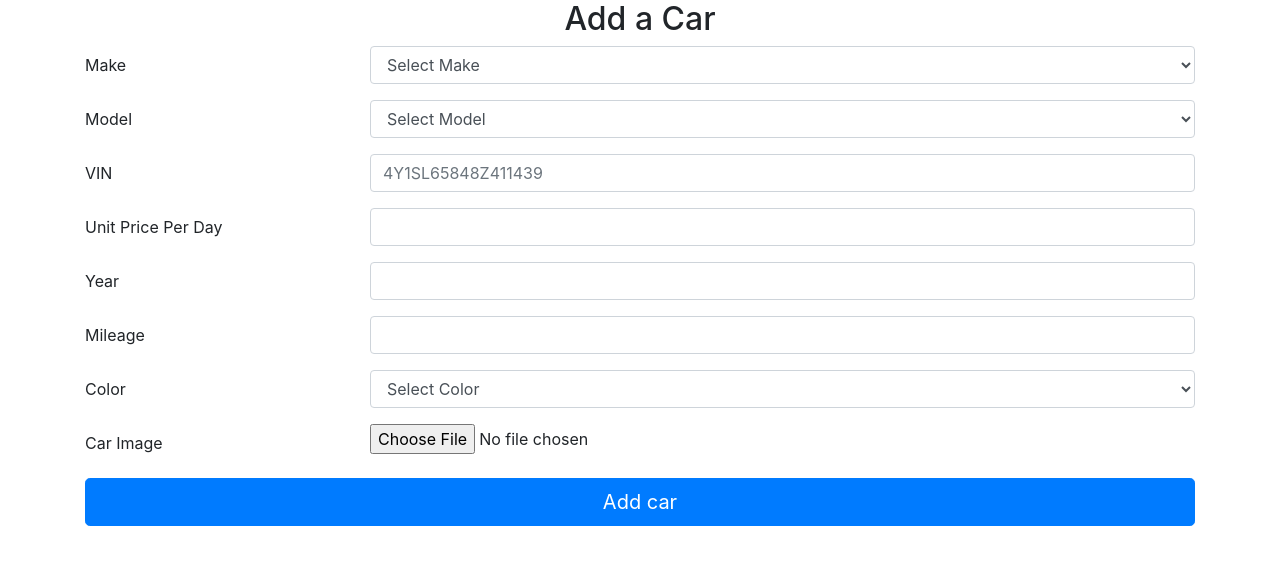
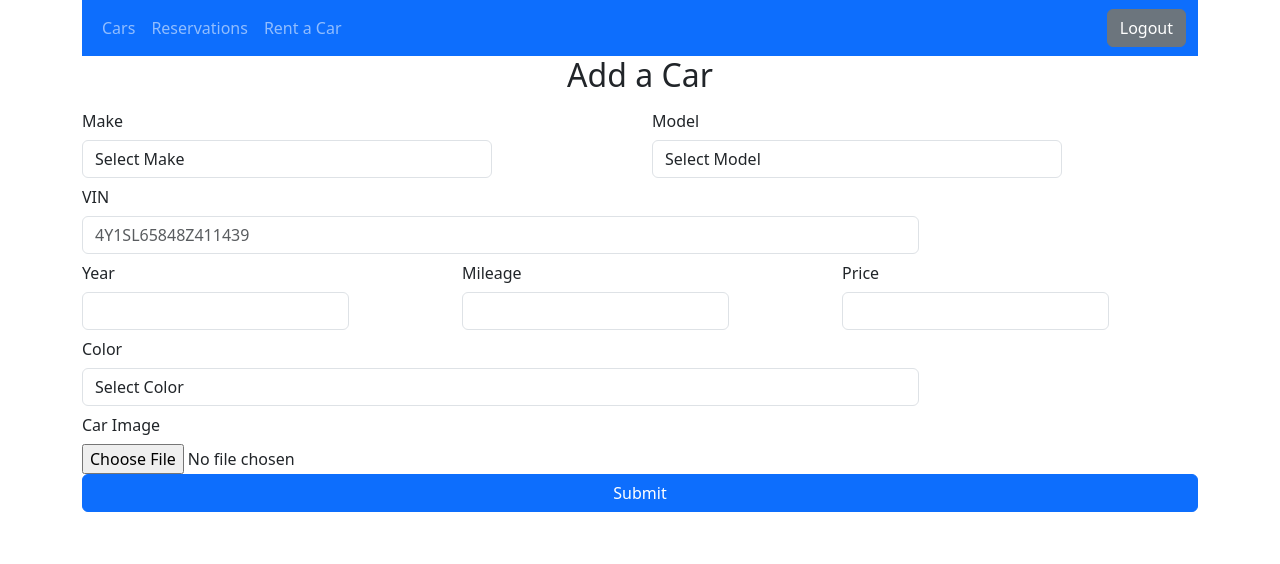
Before and after one commit to longchangvn/472_FinalProject, a website: page public/view/addCar.html in a window 1280 px wide. Drawn offline with nearby package versions, Linux system fonts and the light colour scheme.

Commit message:
nav is added to addcar

```diff
--- a/public/view/addCar.html
+++ b/public/view/addCar.html
@@ -1,17 +1,24 @@
 <!DOCTYPE html>
-<html>
+<html lang="en">
 
 <head>
-    <link rel="stylesheet" href="https://maxcdn.bootstrapcdn.com/bootstrap/4.5.2/css/bootstrap.min.css">
+    <meta charset="UTF-8">
+    <meta name="viewport" content="width=device-width, initial-scale=1.0">
+    <title>Add Car</title>
+    <!-- Add Bootstrap CSS link -->
+    <link href="https://cdn.jsdelivr.net/npm/bootstrap@5.3.2/dist/css/bootstrap.min.css" rel="stylesheet"
+        integrity="sha384-T3c6CoIi6uLrA9TneNEoa7RxnatzjcDSCmG1MXxSR1GAsXEV/Dwwykc2MPK8M2HN" crossorigin="anonymous">
     <link rel="stylesheet" href="../css/addCar-styles.css">
-
 </head>
 
 <body>
     <div class="container">
+        <div id="nav-placeholder"></div>
+
         <h2 class="text-center">Add a Car</h2>
         <form id="carForm" enctype="multipart/form-data">
-            <div class="form-group row">
+            <div class="row">
+                <div class="col">
                     <label for="make" class="col-md-3 col-form-label">Make</label>
                     <div class="col-md-9">
                         <select class="form-control" id="make" name="make">
@@ -20,7 +27,7 @@
                         </select>
                     </div>
                 </div>
-            <div class="form-group row">
+                <div class="col">
                     <label for="model" class="col-md-3 col-form-label">Model</label>
                     <div class="col-md-9">
                         <select class="form-control" id="model" name="model">
@@ -29,33 +36,38 @@
                         </select>
                     </div>
                 </div>
-            <div class="form-group row">
+            </div>
+
+            <div class="form-group">
                 <label for="vin" class="col-md-3 col-form-label">VIN</label>
                 <div class="col-md-9">
-                    <input type="text" class="form-control" id="vin" name="vin" pattern="^[A-HJ-NPR-Z0-9]{17}$" placeholder="4Y1SL65848Z411439"
-                        required>
+                    <input type="text" class="form-control" id="vin" name="vin" pattern="^[A-HJ-NPR-Z0-9]{17}$"
+                        placeholder="4Y1SL65848Z411439" required>
                 </div>
             </div>
-            <div class="form-group row">
-                <label for="unitPricePerDay" class="col-md-3 col-form-label">Unit Price Per Day</label>
-                <div class="col-md-9">
-                    <input type="number" step="0.01" class="form-control" id="unitPricePerDay" name="unitPricePerDay"
-                        required>
-                </div>
-            </div>
-            <div class="form-group row">
+            <div class="row">
+                <div class="col">
                     <label for="year" class="col-md-3 col-form-label">Year</label>
                     <div class="col-md-9">
                         <input type="number" class="form-control" id="year" name="year" required>
                     </div>
                 </div>
-            <div class="form-group row">
+                <div class="col">
                     <label for="mileage" class="col-md-3 col-form-label">Mileage</label>
                     <div class="col-md-9">
                         <input type="number" class="form-control" id="mileage" name="mileage" required>
                     </div>
                 </div>
-            <div class="form-group row">
+                <div class="col">
+                    <label for="unitPricePerDay" class="col-md-3 col-form-label">Price</label>
+                    <div class="col-md-9">
+                        <input type="number" step="0.01" class="form-control" id="unitPricePerDay"
+                            name="unitPricePerDay" required>
+                    </div>
+                </div>
+            </div>
+
+            <div class="form-group">
                 <label for="color" class="col-md-3 col-form-label">Color</label>
                 <div class="col-md-9">
                     <select class="form-control" id="color" name="color">
@@ -64,21 +76,26 @@
                     </select>
                 </div>
             </div>
-            <div class="form-group row">
+            <div class="form-group">
                 <label for="img" class="col-md-3 col-form-label">Car Image</label>
                 <div class="col-md-9">
                     <input type="file" class="form-control-file" id="imgInp" name="img" accept="image/*" required>
-                    <img id="imgElement" src="#" alt="your image"/>
+                    <img id="imgElement" src="#" alt="your image" />
                 </div>
             </div>
-            <div class="form-group row">
-                <div class="col-md-12">
-                    <button type="submit" class="btn btn-primary btn-lg btn-block">Add car</button>
-                </div>
+            <div class="d-grid gap-2">
+                <button class="btn btn-primary" type="button">Submit</button>
               </div>
         </form>
     </div>
+    <script src="https://code.jquery.com/jquery-3.3.1.min.js"
+        integrity="sha256-FgpCb/KJQlLNfOu91ta32o/NMZxltwRo8QtmkMRdAu8=" crossorigin="anonymous"></script>
+    <!-- <script src="https://cdnjs.cloudflare.com/ajax/libs/popper.js/1.14.3/umd/popper.min.js" integrity="sha384-ZMP7rVo3mIykV+2+9J3UJ46jBk0WLaUAdn689aCwoqbBJiSnjAK/l8WvCWPIPm49" crossorigin="anonymous"></script>
+    <script src="https://stackpath.bootstrapcdn.com/bootstrap/4.1.3/js/bootstrap.min.js" integrity="sha384-ChfqqxuZUCnJSK3+MXmPNIyE6ZbWh2IMqE241rYiqJxyMiZ6OW/JmZQ5stwEULTy" crossorigin="anonymous"></script> -->
+    <script src="../js/lib.js"></script>
+    <script src="../js/tokenOps.js"></script>
     <script src="../js/addCar.js"></script>
+
 </body>
 
 </html>
```
Also changed, not shown: public/view/cars.html (+4 -2 lines). Lines whose indentation alone changed are shown as unchanged.
